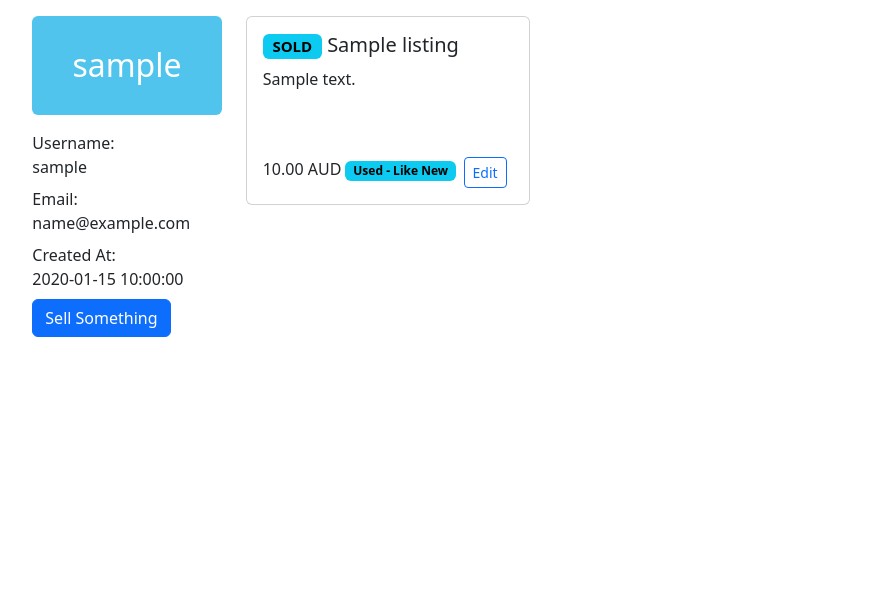
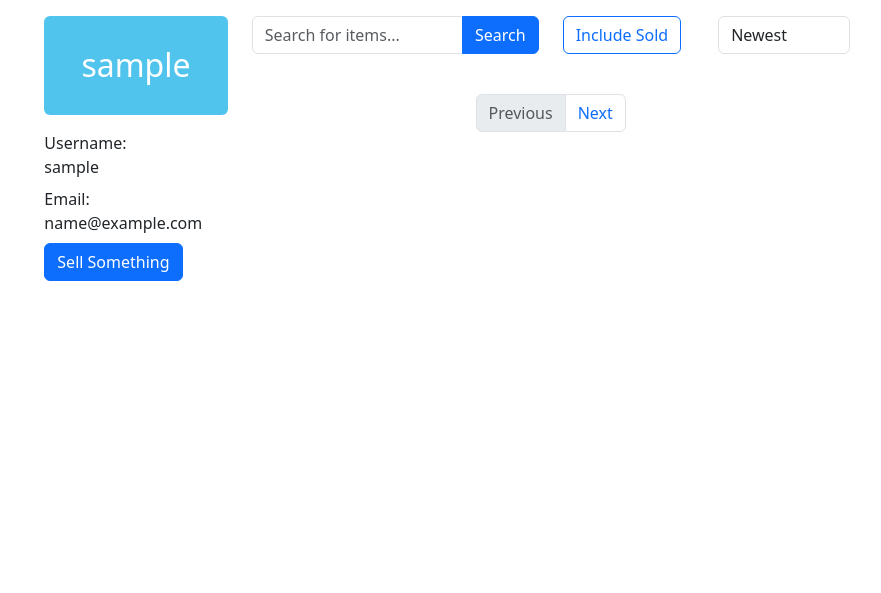
Before and after one commit to PdrTheCoder/uwa-marketplace, a Flask app: page /mylisting/listings in a window 1280 px wide. Shown: the part 62-655 px from the top of the page, without its empty margins (193-1074 px from the left). Run offline with Flask 3, Linux system fonts and the light colour scheme; a user stored in the database is signed in; tables that the repository leaves empty hold one stand-in row (values such as "Sample post").

Commit message:
1. change slash redirect for authenticated user - now to show case. 2. add category to flash in several places 3. add pagination and query support to mylisting

```diff
--- a/uwamkp/app.py
+++ b/uwamkp/app.py
@@ -12,7 +12,6 @@ from uwamkp.auth import bp as auth_bp
 from uwamkp.mylisting import bp as mylisting_bp
 from uwamkp.products import bp as products_bp
 from uwamkp.showcase import showcase_bp
-
 
 
 # create the app and db
@@ -47,6 +46,6 @@ def load_user(user_id):
 @app.route("/")
 def slash():
     if current_user.is_authenticated:
-        return redirect(url_for("mylisting.my_listing"))
+        return redirect(url_for("showcase.showcase"))
     else:
         return redirect(url_for("auth.login"))
--- a/uwamkp/auth.py
+++ b/uwamkp/auth.py
@@ -58,7 +58,7 @@ def login():
                 return redirect(url_for("mylisting.my_listing"))
             else:
                 flash('Wrong email and password combination \
-                    or email does not exist', 'danger')
+                    or email does not exist', 'error')
         return render_template("login.html", form=form)
 
 
@@ -66,5 +66,5 @@ def login():
 @login_required
 def logout():
     logout_user()
-    flash('You have been logged out.')
+    flash('You have been logged out.', 'info')
     return redirect(url_for("auth.login"))
--- a/uwamkp/mylisting.py
+++ b/uwamkp/mylisting.py
@@ -19,11 +19,14 @@ bp = Blueprint('mylisting', __name__, url_prefix='/mylisting')
 @bp.route('/listings', methods=["GET"])
 @login_required
 def my_listing():
-    # handle user profile
-    username = current_user.username
-    email = current_user.email
-    created_at = current_user.created_at.isoformat(sep=" ", timespec="seconds")
-    # TODO maybe pagination later, maybe not
+    page = request.args.get('page', 1, type=int)
+    search_query = request.args.get('query', '', type=str)
+    show_sold = request.args.get('show_sold', 'off', type=str)
+    sort_by = request.args.get('sort', 'newest', type=str)
+
+    per_page = 6
+    start = (page - 1) * per_page
+    end = start + per_page
 
     stmt = select(
         Listing
@@ -31,17 +34,33 @@ def my_listing():
         Listing.seller_id == current_user.id
     ).where(
         Listing.deleted == False
-    ).order_by(
-        Listing.created_at.desc()
     )
+
+    if search_query:
+        stmt = stmt.where(Listing.title.ilike(f'%{search_query}%'))
+
+    if sort_by == 'newest':
+        stmt = stmt.order_by(Listing.created_at.desc())
+    elif sort_by == 'oldest':
+        stmt = stmt.order_by(Listing.created_at.asc())
+
+    if show_sold == 'off':
+        stmt = stmt.where(Listing.sold == False)
 
     listings = db.session.scalars(stmt).all()
     listings_dict = [i.to_dict() for i in listings]
+
+    listings_paginated = listings_dict[start:end]
+    total_pages = (len(listings) + per_page - 1) // per_page
+
     return render_template("mylisting.html",
-                           listings=listings_dict,
-                           username=username,
-                           email=email,
-                           created_at=created_at)
+                           listings=listings_paginated,
+                           current_user=current_user,
+                           page=page,
+                           total_pages=total_pages,
+                           show_sold=show_sold,
+                           query=search_query,
+                           sort=sort_by)
 
 
 @bp.route('/listings/<listing_id>', methods=["PATCH"])
--- a/uwamkp/products.py
+++ b/uwamkp/products.py
@@ -60,7 +60,7 @@ def details(listing_id):
                             )
         db.session.add(new_message)
         db.session.commit()
-        flash('Message posted!')
+        flash('Message posted!', 'success')
         return redirect(url_for('details', listing=listing.to_dict()))
     messages = db.session.query(Reply).filter_by(listing_id=listing_id).all()
     return render_template('details.html', listing=listing.to_dict(), form=form, messages=messages)
--- a/uwamkp/static/js/mylisting.js
+++ b/uwamkp/static/js/mylisting.js
@@ -1,3 +1,17 @@
+// search event
+function get_url() {
+  let query = $("#listing-search-input").val();
+  let sort = $("#listing-sort-select").val();
+  let show_sold = $("#toggleSold").is(":checked")? 'on':'off';
+  return `/mylisting/listings?query=${query}&sort=${sort}&show_sold=${show_sold}`
+}
+
+function goQuery(){
+  // get the query url and query
+  let url = get_url();
+  window.location.href = url;
+}
+
 $(function () {
   // this is the general patch function
   async function patchListing(url = "", data = {}) {
@@ -5,7 +19,7 @@ $(function () {
       method: "PATCH",
       credentials: "include",
       headers: {
-            "Content-Type": "application/json"
+        "Content-Type": "application/json",
       },
       body: JSON.stringify(data),
       redirect: "follow",
@@ -23,15 +37,17 @@ $(function () {
   // click on the btn-yes-sold
   $("#btn-yes-sold").click(function () {
     let soldId = $("#confirmSold").data("listingId");
-    patchListing(`/mylisting/listings/${soldId}`, {sold: true}).then((res) => {
+    patchListing(`/mylisting/listings/${soldId}`, { sold: true })
+      .then((res) => {
         if (res.code === 0) {
           console.log(res.msg);
         } else {
-            console.log(res.msg)
+          console.log(res.msg);
         }
-        window.location.replace('/mylisting/listings')
-    }).catch((err) => {
+        window.location.replace("/mylisting/listings");
+      })
+      .catch((err) => {
         console.log(err);
-    })
       });
   });
+});
--- a/uwamkp/templates/details.html
+++ b/uwamkp/templates/details.html
@@ -26,7 +26,7 @@
         <div class="col-md-4">
             <!-- Seller information -->
             <h4>Seller Information</h4>
-            <p><strong>Seller name:</strong> {{ listing.seller_name }}</p>
+            <p><strong>Seller name:</strong> {{ listing.seller_username }}</p>
             <p><strong>Seller ID:</strong> {{ listing.seller_id }}</p>
             <!-- seller avatar haven't added -->
             <!-- <img src="{{ url_for('static', filename='#sellerimage') }}" alt="Seller Photo" class="seller-img"> -->
--- a/uwamkp/templates/mylisting.html
+++ b/uwamkp/templates/mylisting.html
@@ -2,50 +2,71 @@
 
 {% block extra_head %}
 <link href={{ url_for('static', filename='/css/mylisting.css' ) }} rel="stylesheet">
-<script src={{ url_for('static', filename='/js/mylisting.js') }}></script>
+<script src={{ url_for('static', filename='/js/mylisting.js' ) }}></script>
 {% endblock %}
 
 {% block content %}
-<div class="subpage row">
-    <section class="profile col-3">
+<div class="container">
+    <div class="row">
+        <div class="profile col-3">
             <section id="basic">
                 <div class="rounded username-card centered mb-3">
-                <h3 class="h2 text-white mb-0">{{ username }}</h3>
+                    <h3 class="h2 text-white mb-0">{{ current_user.username }}</h3>
                 </div>
 
                 <ul class="list-unstyled">
                     <li class="mb-2">
                         <span class="h6">Username:</span>
-                    <br/>
-                    <span>{{ username }}</span>
+                        <br />
+                        <span>{{ current_user.username }}</span>
                     </li>
 
                     <li class="mb-2">
                         <span class="h6">Email:</span>
-                    <br/>
-                    <span>{{ email }}</span>
-                </li>
-
-                <li class="mb-2">
-                    <span class="h6">Created At:</span>
-                    <br/>
-                    <span>{{ created_at }}</span>
+                        <br />
+                        <span>{{ current_user.email }}</span>
                     </li>
                     <li>
-                    <!-- TODO change to addproduct later -->
-                    <a type="button" class="btn btn-primary" href={{ url_for('product.addproduct') }}>Sell Something</a>
+                        <a type="button" class="btn btn-primary" href={{ url_for('product.addproduct') }}>Sell
+                            Something</a>
                     </li>
                 </ul>
 
 
             </section>
-    </section>
-    <div class="listing-list col-9 row">
+        </div>
+        <div class="listing-list col-9">
+            <div class="row mb-3">
+                <div class="col-md-6">
+                    <div class="input-group">
+                        <input type="text" id="listing-search-input" class="form-control" placeholder="Search for items..."
+                            value="{{ query }}">
+                        <button onclick="goQuery()" class="btn btn-primary">Search</button>
+                    </div>
+                </div>
+
+                <div class="col-md-3">
+                    <input type="checkbox" {% if show_sold == 'on' %}checked{% endif %} class="btn-check" id="toggleSold" autocomplete="off" onclick="goQuery()">
+                    <label class="btn btn-outline-primary" for="toggleSold">Include Sold</label>
+                </div>
+
+                <div class="col-md-3">
+                    <select id="listing-sort-select" class="form-control" onchange="goQuery()">
+                        <option value="newest" {% if sort=='newest' %}selected{% endif %}>Newest</option>
+                        <option value="oldest" {% if sort=='oldest' %}selected{% endif %}>Oldest</option>
+                    </select>
+                </div>
+            </div>
+
+            <div class="row">
                 {% for listing in listings %}
                 <div class="col-sm-6 mb-3 mb-sm-0">
                     <div class="card mb-3">
                         <div class="card-body">
-                    <h5 class="card-title">{% if listing.sold %}<span class="badge text-bg-info">SOLD</span>{% endif %}  {{ listing.title }}</h5>
+                            <h5 class="card-title">{% if listing.sold %}[SOLD]-{%
+                                endif
+                                %}
+                                {{ listing.title }}</h5>
                             <div class="card-text list-desc">{{ listing.description }}</div>
                             <span>{{ listing.price }} AUD</span>
                             {% if listing.condition == "New" %}
@@ -60,15 +81,43 @@
                             {% if listing.condition == "Used - Fair" %}
                             <span class="badge text-bg-primay">{{ listing.condition }}</span>
                             {% endif %}
-                    <!-- <button type="button" class="btn btn-sm btn-outline-danger c-delete-listing" id="delete-{{listing.id}}">Delete</button> -->
                             {% if not listing.sold %}
-                    <button type="button" class="btn btn-sm btn-outline-info float-end mark-sold" listingId="{{listing.id}}">Mark As Sold</button>
+                            <button type="button" class="btn btn-sm btn-outline-info float-end mark-sold"
+                                listingId="{{listing.id}}" style="margin-left: 6px">Mark As Sold</button>
                             {% endif %}
-                    <a type="button" class="btn btn-sm btn-outline-primary float-end" href={{ url_for("product.edit", listing_id=1 ) }} style="margin-right: 6px;">Edit</a>
+                            <a type="button" class="btn btn-sm btn-outline-primary float-end" href={{
+                                url_for("product.edit", listing_id=listing.id ) }}>Edit</a>
                         </div>
                     </div>
                 </div>
                 {% endfor %}
+
+            </div>
+
+            <div class="row mt-4">
+                <div class="col-12">
+                    <nav aria-label="Page navigation">
+                        <ul class="pagination justify-content-center">
+                            <li class="page-item {% if page == 1 %}disabled{% endif %}">
+                                <a class="page-link"
+                                    href="{{ url_for('mylisting.my_listing', page=page-1, query=query, sort=sort, show_sold=show_sold) }}">Previous</a>
+                            </li>
+                            {% for p in range(1, total_pages + 1) %}
+                            <li class="page-item {% if p == page %}active{% endif %}">
+                                <a class="page-link"
+                                    href="{{ url_for('mylisting.my_listing', page=p, query=query, sort=sort, show_sold=show_sold) }}">{{ p
+                                    }}</a>
+                            </li>
+                            {% endfor %}
+                            <li class="page-item {% if page == total_pages %}disabled{% endif %}">
+                                <a class="page-link"
+                                    href="{{ url_for('mylisting.my_listing', page=page+1, query=query, sort=sort, show_sold=show_sold) }}">Next</a>
+                            </li>
+                        </ul>
+                    </nav>
+                </div>
+            </div>
+        </div>
     </div>
 </div>
 
```
Lines whose indentation alone changed are shown as unchanged.
